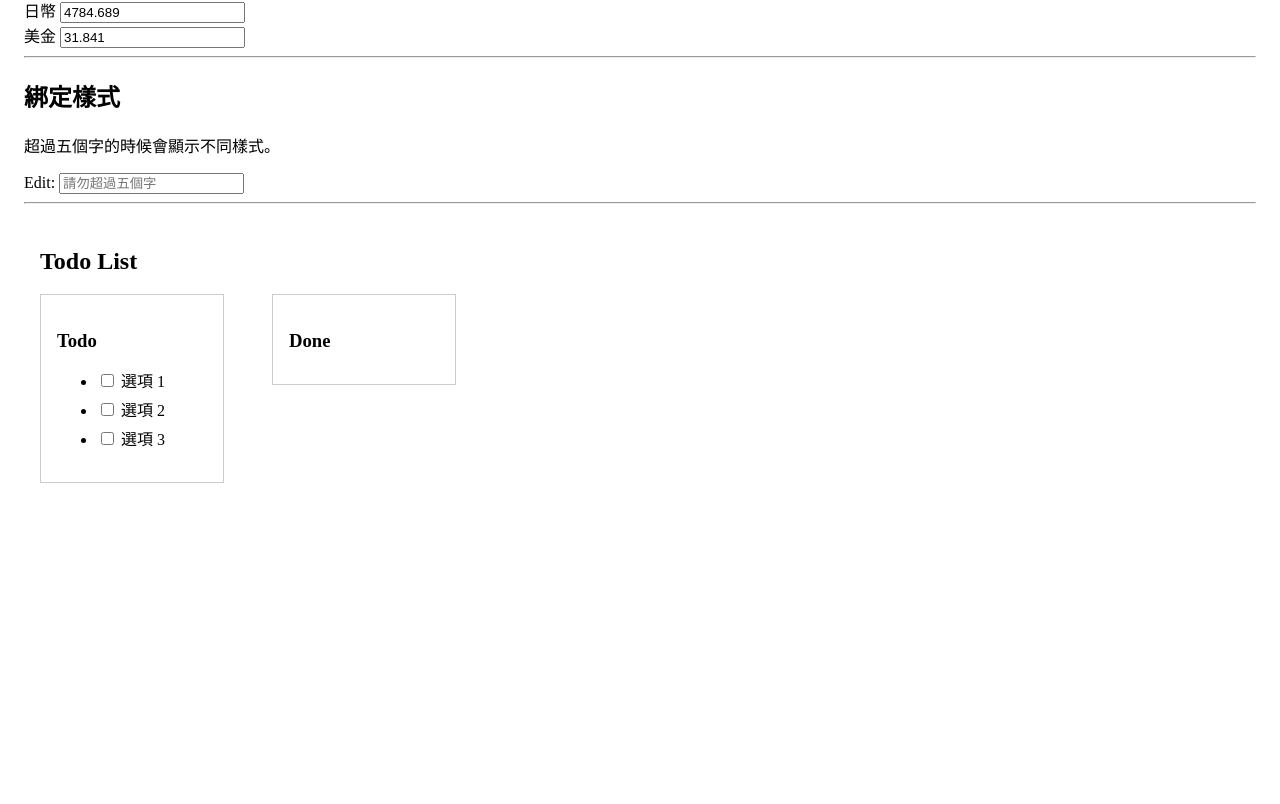
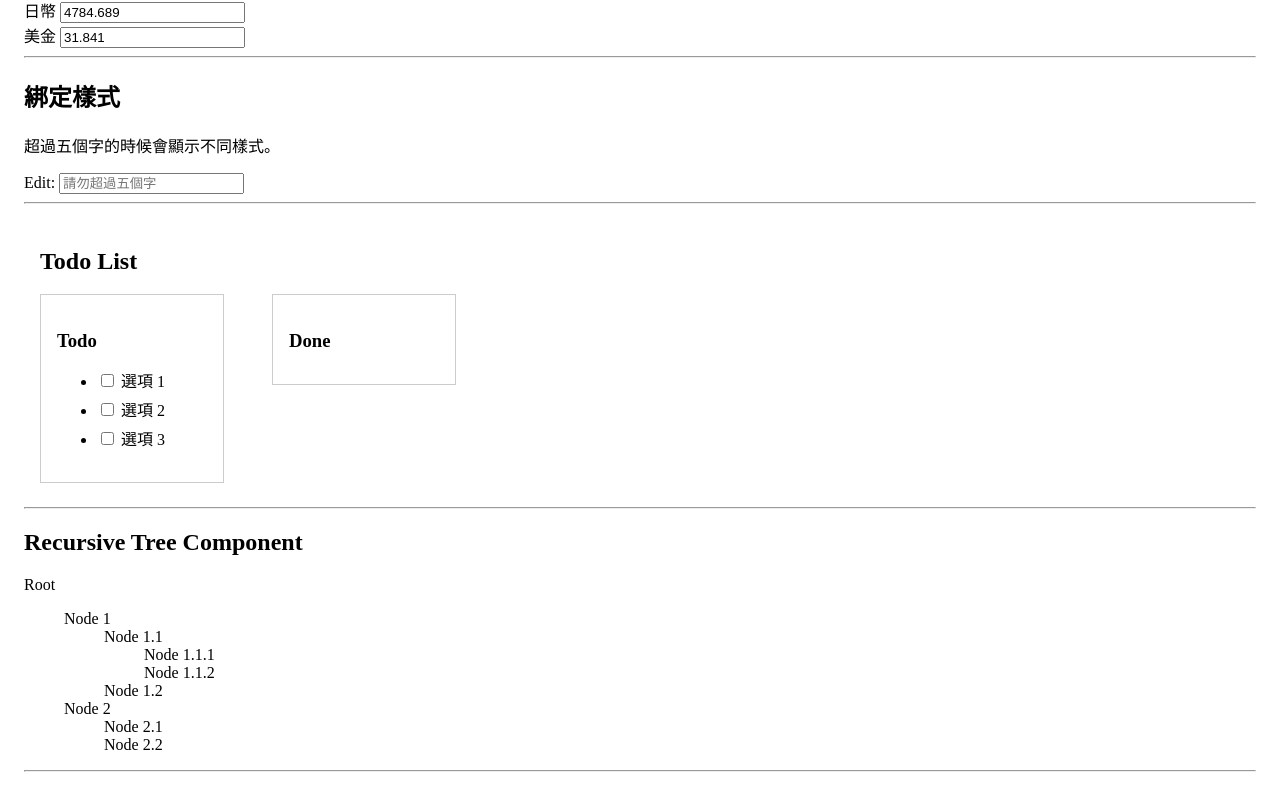
Before and after one commit to bater/hello-vue3, a Vue app: page / in a window 1280 px wide. Shown: the part 235-1039 px from the top of the page. Before the commit the page ends 800 px from the top, so only its background shows below. Built offline with nearby package versions, Linux system fonts and the light colour scheme.

Commit message:
Add Recursive Component example

```diff
--- a/src/App.vue
+++ b/src/App.vue
@@ -1,20 +1,25 @@
 <template>
-  <h1>Vue3練習場</h1>
-  <CurrencyExchange />
-  <ModifiersClass/>
-  <ToDoList />
+  <div id="app">
+    <h1>Vue3練習場</h1>
+    <CurrencyExchange />
+    <ModifiersClass/>
+    <ToDoList />
+    <TreeNode />
+  </div>
 </template>
 
 <script>
 import CurrencyExchange from './components/CurrencyExchange.vue';
 import ModifiersClass from './components/ModifiersClass.vue';
 import ToDoList from './components/ToDoList.vue';
+import TreeNode from './components/TreeNode.vue';
 
 export default {
   components: {
     CurrencyExchange,
     ModifiersClass,
-    ToDoList
+    ToDoList,
+    TreeNode,
   },
 };
 </script>
--- a/src/components/ToDoList.vue
+++ b/src/components/ToDoList.vue
@@ -21,6 +21,7 @@
       </div>
     </div>
   </div>
+  <hr>
 </template>
 <script>
 export default {
--- /dev/null
+++ b/src/components/TreeNode.vue
@@ -0,0 +1,86 @@
+<template>
+  <div>
+    <h2>Recursive Tree Component</h2>
+    <TreeNode :node="treeData" />
+  </div>
+  <hr>
+</template>
+
+<script>
+import { defineComponent } from 'vue';
+
+const TreeNode = defineComponent({
+  name: 'TreeNode',
+  props: {
+    node: {
+      name: String,
+      children: {
+        type: Array,
+        default: []
+      }
+    },
+  },
+  setup(props) {
+    return props;
+  },
+  template: `
+    <div>
+      {{ node.name }}
+      <ul v-if="node.children && node.children.length">
+        <TreeNode v-for="child in node.children" :key="child.name" :node="child" />
+      </ul>
+    </div>
+  `,
+});
+
+export default defineComponent({
+  components: {
+    TreeNode,
+  },
+  data() {
+    return {
+      treeData: {
+        name: 'Root',
+        children: [
+          {
+            name: 'Node 1',
+            children: [
+              {
+                name: 'Node 1.1',
+                children: [
+                  { name: 'Node 1.1.1' },
+                  { name: 'Node 1.1.2' },
+                ] },
+              { name: 'Node 1.2' },
+            ],
+          },
+          {
+            name: 'Node 2',
+            children: [
+              { name: 'Node 2.1' },
+              { name: 'Node 2.2' },
+            ],
+          },
+        ],
+      },
+    };
+  },
+});
+</script>
+
+<style scoped>
+.arrow-open {
+  transform: rotate(90deg);
+  display: inline-block;
+}
+
+.arrow-closed {
+  transform: rotate(0deg);
+  display: inline-block;
+}
+
+ul {
+  list-style-type: none;
+  padding-left: 20px;
+}
+</style>
--- a/vue.config.js
+++ b/vue.config.js
@@ -1,4 +1,7 @@
 const { defineConfig } = require('@vue/cli-service')
 module.exports = defineConfig({
-  transpileDependencies: true
+  transpileDependencies: true,
+  chainWebpack: config => {
+    config.resolve.alias.set('vue$', 'vue/dist/vue.esm-bundler.js');
+  },
 })
```
